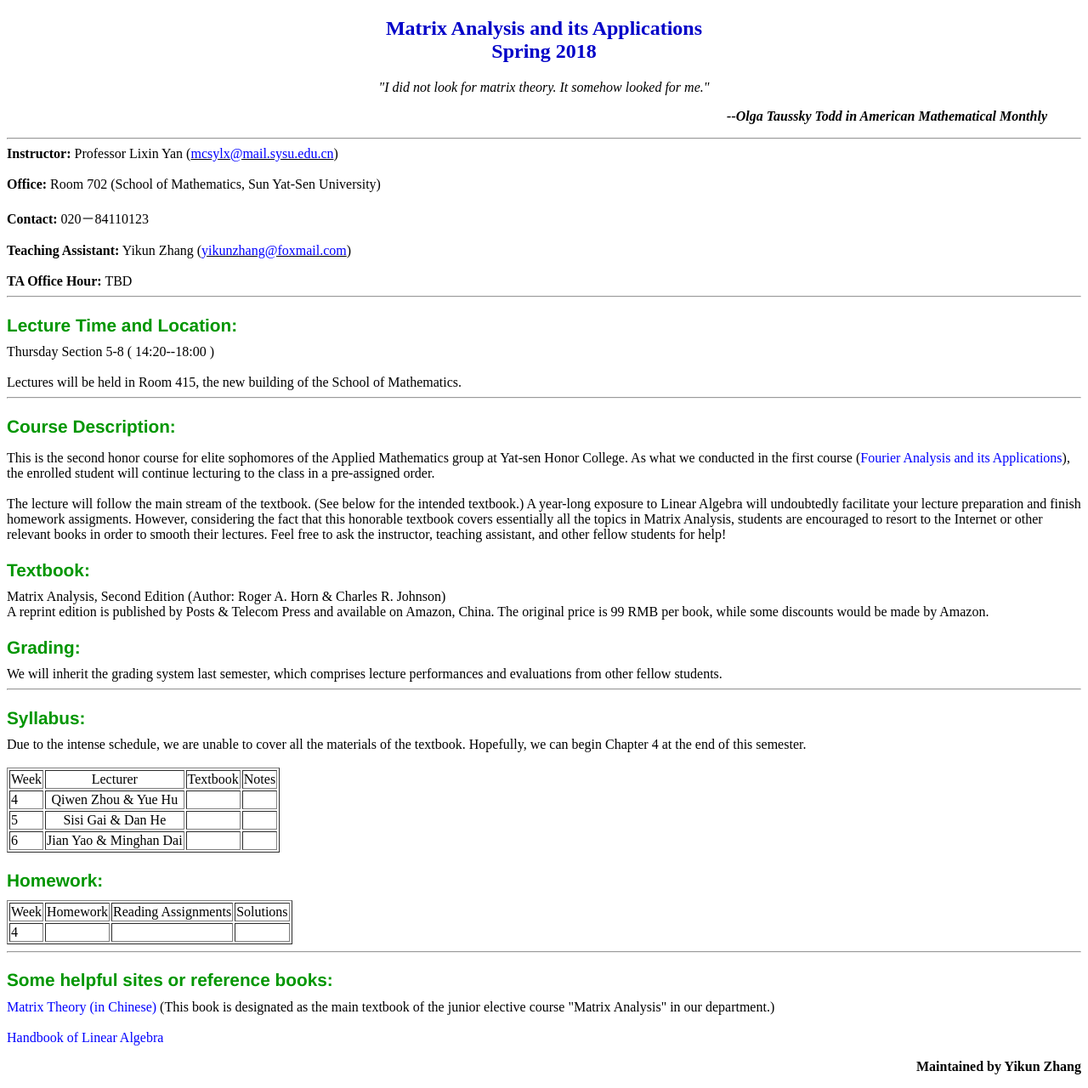
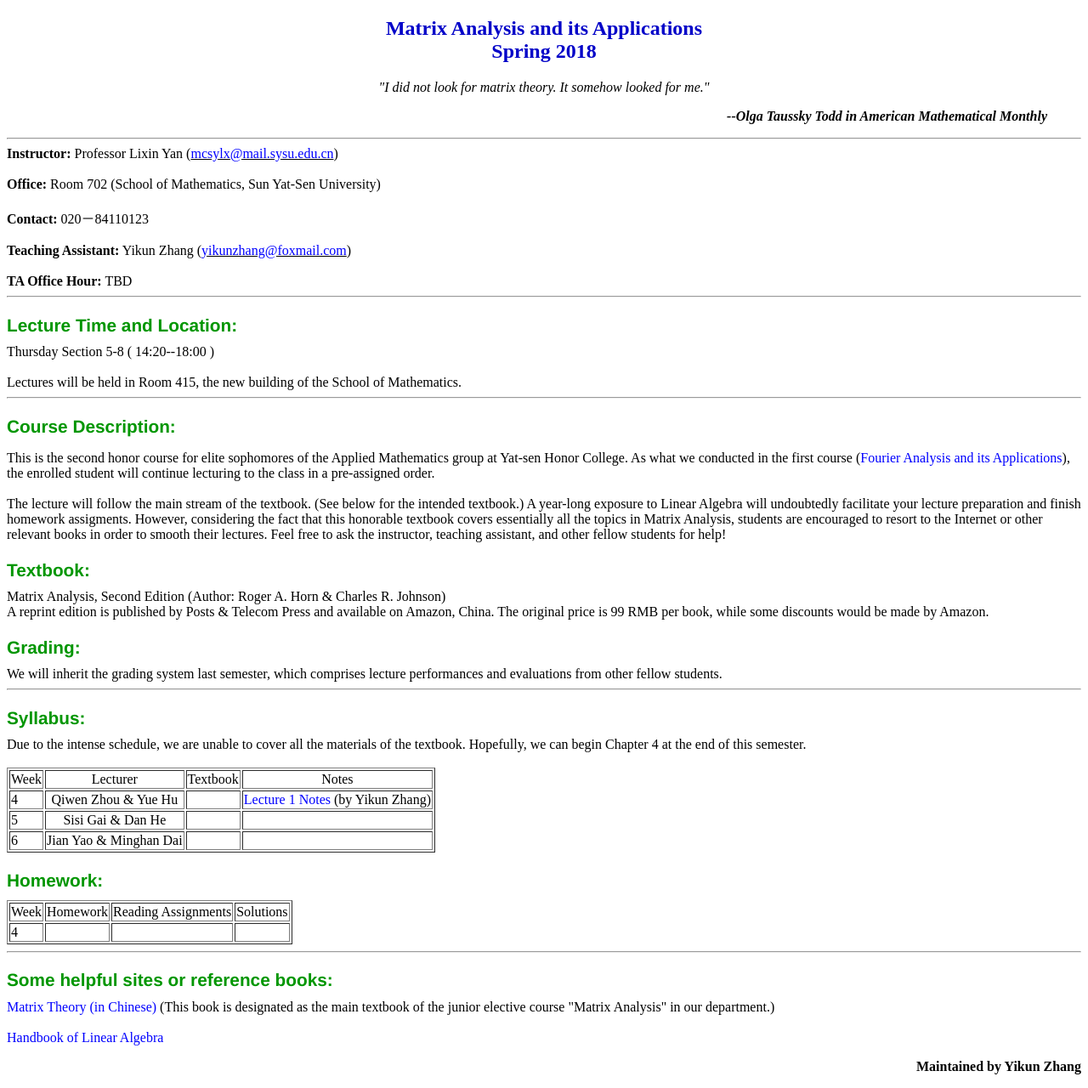
Before and after one commit to zhangyk8/zhangyk8.github.io, a Jekyll site: the page _teaching/matrix_analysis.html, which Jekyll copies as it is, in a window 1280 px wide. Shown: the whole page at 85% size. Built offline with Jekyll 4.4.1, drawn with Linux system fonts in a browser that asks for light colours.

Commit message:
Add files via upload

```diff
--- a/_teaching/matrix_analysis.html
+++ b/_teaching/matrix_analysis.html
@@ -96,7 +96,7 @@ Syllabus:
     <TD> 4 </TD>
     <TD colspan="5" align="center"> Qiwen Zhou & Yue Hu </TD>
     <TD colspan="6">  </TD>
-    <TD colspan="3" align="center"> </TD>
+    <TD colspan="3" align="center"> <a href="file_spring2018/Lecture_1.pdf">Lecture 1 Notes</a> (by Yikun Zhang)</TD>
   </TR>
   <TR>
     <TD> 5 </TD>
```
